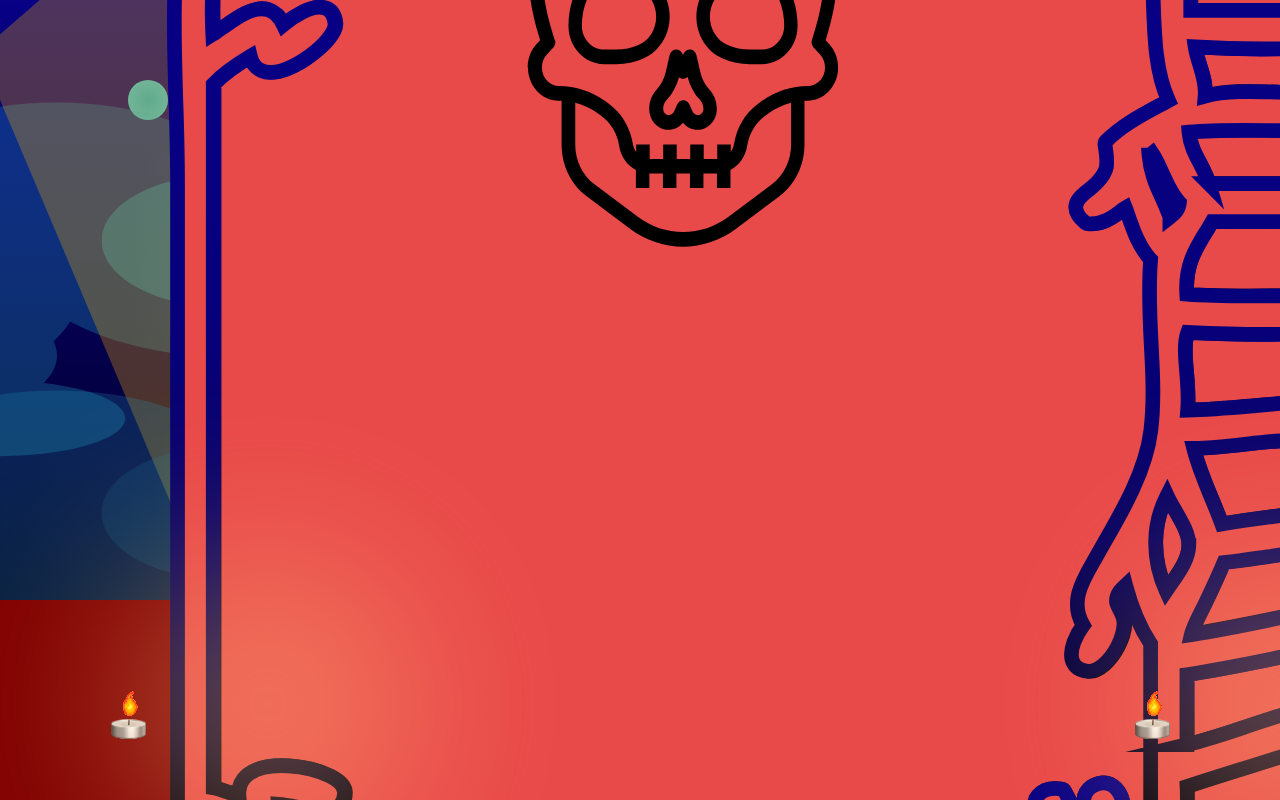
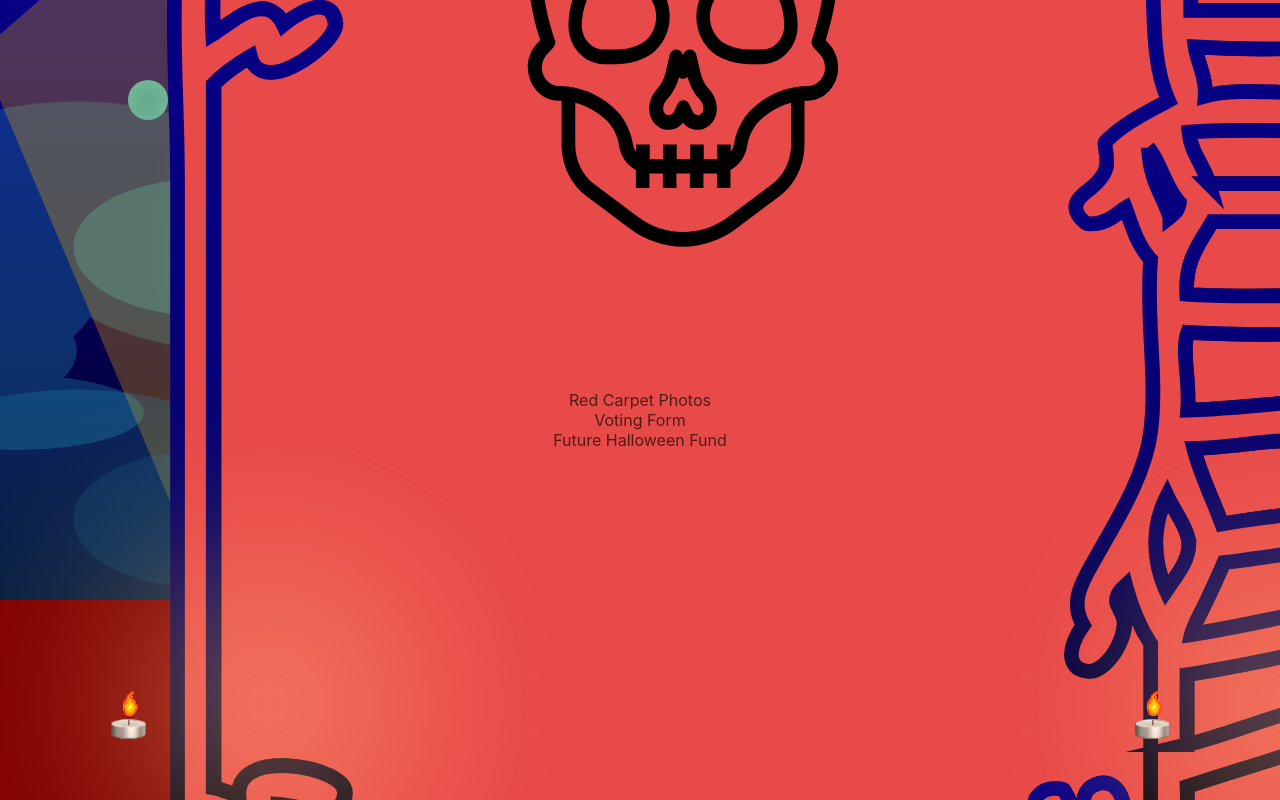
Before and after one commit to lnispel/haunted-halloween, a React (Create React App) app: page / in a window 1280 px wide. Built offline with nearby package versions, Linux system fonts and the light colour scheme.

Commit message:
add links

```diff
--- a/src/App.js
+++ b/src/App.js
@@ -19,7 +19,17 @@ function App() {
       <img className='fog-1' src={fog} />
       <img className='fog-2' src={fog} />
       <img className='tombstone' src={tombstone} />
-
+      <div className='links'>
+        <a href='https://drive.google.com/drive/folders/1QKPVe-czCKdQR5nBrtpibUC7cY848P8g?usp=drive_link'>
+          Red Carpet Photos
+        </a>
+        <a href='https://forms.gle/EceXK2K4e3gw9SX28'>
+          Voting Form
+        </a>
+        <a href='https://account.venmo.com/u/lukenis_monstr'>
+          Future Halloween Fund
+        </a>
+      </div>
       <div className='candle-flame-1'>
         <div className="glow"></div>
         <div className="flame"></div>
--- a/src/index.css
+++ b/src/index.css
@@ -186,6 +186,23 @@ code {
   margin: 0 0 20px;
 }
 
+.links {
+  margin-top: 5vh;
+  height: 50vh;
+  width: 100%;
+  z-index: 34;
+  display: flex;
+  align-items: center;
+  justify-content: center;
+  flex-direction: column;
+  position: absolute;
+}
+
+.links > a {
+  text-decoration: none;
+  color: rgb(79, 28, 16);
+}
+
 #youtube-audio {
   display: none;
 }
```
